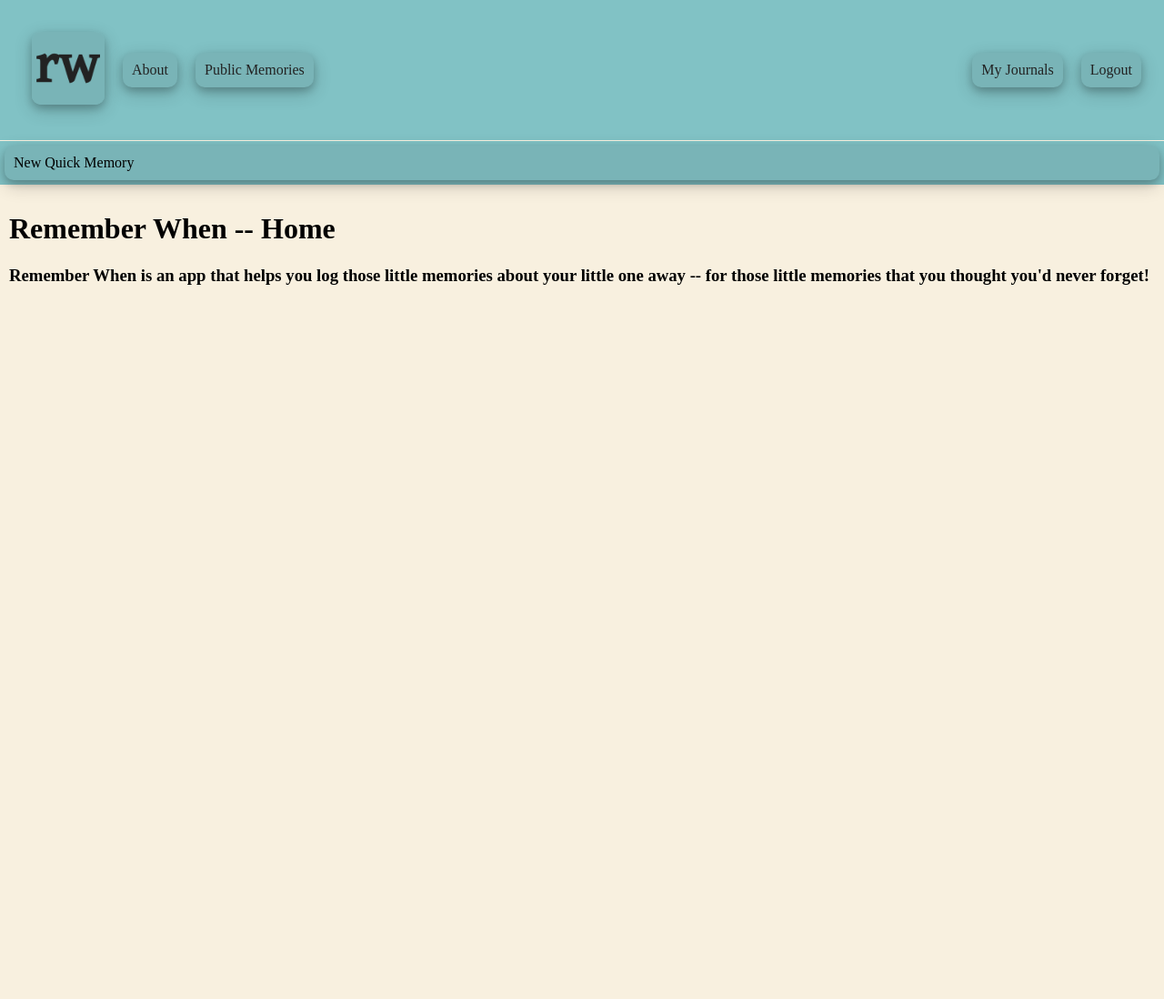
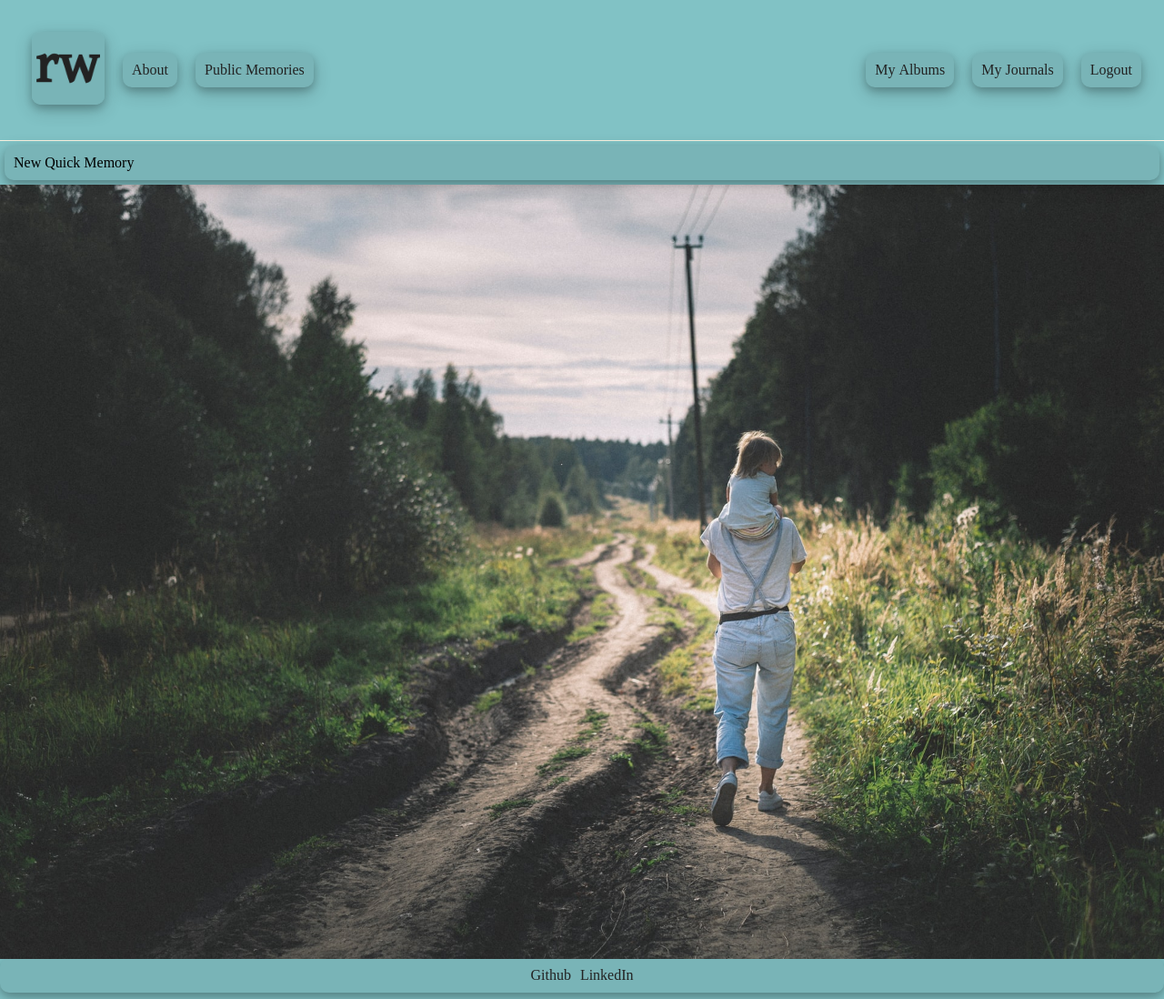
Before and after one commit to aggarabedian/remember_when, a Django app: page / in a window 1280 px wide. Shown: the whole page at 91% size. Before the commit the page ends 313 px from the top, so only its background shows below. Run offline with Django 3.2, Linux system fonts and the light colour scheme; the visitor is signed in with stand-in values (Sample User, id 1); data that the repository does not hold is empty; some web fonts are replaced.

Commit message:
Styling for home page and footer.

```diff
--- a/main_app/static/styles/main.css
+++ b/main_app/static/styles/main.css
@@ -1,4 +1,5 @@
 /* == Base == */
+
 
 body {
   background-color: #F8F0DF;
@@ -14,13 +15,14 @@ body select {
 .content {
   padding: 10px;
   font-family: 'Gentium Book Basic', serif;
+  min-height: calc(100vh - 80px);
 }
 
 a {
   text-decoration: none;
   color: #222;
+}
 
-}
 /* = Navbar = */
 .navbar_body {
   position: sticky;
@@ -76,18 +78,26 @@ a {
 
 .nav_left_link_container_about {
   padding: 10px;
-
   background-color: #79B4B7;
   box-shadow: 0 4px 8px 0 rgba(0, 0, 0, 0.2), 0 6px 20px 0 rgba(0, 0, 0, 0.19);
   border-radius: 10px;
+  transition: all .2s ease-in-out;
+}
+
+.nav_left_link_container_about:hover {
+  transform: scale(1.1);
 }
 
 .nav_left_link_container_public {
   padding: 10px;
-
   background-color: #79B4B7;
   box-shadow: 0 4px 8px 0 rgba(0, 0, 0, 0.2), 0 6px 20px 0 rgba(0, 0, 0, 0.19);
   border-radius: 10px;
+  transition: all .2s ease-in-out;
+}
+
+.nav_left_link_container_public:hover {
+  transform: scale(1.1);
 }
 
 .nav_container_right {
@@ -102,12 +112,29 @@ a {
   gap: 20px;
 }
 
+.nav_right_link_container_album_list {
+  padding: 10px;
+  background-color: #79B4B7;
+  box-shadow: 0 4px 8px 0 rgba(0, 0, 0, 0.2), 0 6px 20px 0 rgba(0, 0, 0, 0.19);
+  border-radius: 10px;
+  margin-left: -25px;
+  transition: all .2s ease-in-out;
+}
+
+.nav_right_link_container_album_list:hover {
+  transform: scale(1.1);
+}
+
 .nav_right_link_container_journal_list {
   padding: 10px;
   background-color: #79B4B7;
   box-shadow: 0 4px 8px 0 rgba(0, 0, 0, 0.2), 0 6px 20px 0 rgba(0, 0, 0, 0.19);
   border-radius: 10px;
-  margin-left: -25px
+  transition: all .2s ease-in-out;
+}
+
+.nav_right_link_container_journal_list:hover {
+  transform: scale(1.1);
 }
 
 .nav_right_link_container_logout {
@@ -115,6 +142,11 @@ a {
   background-color: #79B4B7;
   box-shadow: 0 4px 8px 0 rgba(0, 0, 0, 0.2), 0 6px 20px 0 rgba(0, 0, 0, 0.19);
   border-radius: 10px;
+  transition: all .2s ease-in-out;
+}
+
+.nav_right_link_container_logout:hover {
+  transform: scale(1.1);
 }
 
 .nav_right_link_container_register {
@@ -122,6 +154,11 @@ a {
   background-color: #79B4B7;
   box-shadow: 0 4px 8px 0 rgba(0, 0, 0, 0.2), 0 6px 20px 0 rgba(0, 0, 0, 0.19);
   border-radius: 10px;
+  transition: all .2s ease-in-out;
+}
+
+.nav_right_link_container_register:hover {
+  transform: scale(1.1);
 }
 
 .nav_right_link_container_login {
@@ -129,6 +166,11 @@ a {
   background-color: #79B4B7;
   box-shadow: 0 4px 8px 0 rgba(0, 0, 0, 0.2), 0 6px 20px 0 rgba(0, 0, 0, 0.19);
   border-radius: 10px;
+  transition: all .2s ease-in-out;
+}
+
+.nav_right_link_container_login:hover {
+  transform: scale(1.1);
 }
 
 
@@ -150,6 +192,7 @@ a {
   border-radius: 10px;
   cursor: pointer;
 }
+
 
 .slider {
   display: none;
@@ -175,6 +218,56 @@ a {
 }
 
 
+/* == Footer == */
+
+.footer_container {
+  background-color: #81c2c5;
+  height: 40px;
+  top: auto;
+  bottom: 0;
+  width: 100%;
+  padding: 5px 0 5px 0;
+  margin-top: -10px;
+}
+
+.footer_link_container {
+  background-color: #79B4B7;
+  padding: 10px;
+  box-shadow: 0 4px 8px 0 rgba(0, 0, 0, 0.2), 0 6px 20px 0 rgba(0, 0, 0, 0.19);
+  border-radius: 10px;
+  display: flex;
+  flex-direction: row;
+  justify-content: center;
+}
+
+.footer_links {
+  display: flex;
+  flex-direction: row;
+  justify-content: center;
+  gap: 10px;
+}
+
+.footer_github {
+
+}
+
+.footer_linkedin {
+
+}
+
+/* == Home Page == */
+
+.home_container {
+
+}
+
+.bg_image {
+  margin: -10px;
+}
+
+.bg_image img {
+  width: 100%;
+}
 
 /* == Journal == */
 
--- a/main_app/templates/base.html
+++ b/main_app/templates/base.html
@@ -48,14 +48,18 @@
               <img class="logo_img" src="{% static 'images/logo.png' %}" alt="logo">
             </a>
           </div>
-          <div class="nav_left_link_container_about">
-            <a href="{% url 'about' %}">About</a>
-          </div>
-          <div class="nav_left_link_container_public">
-            <a href="{% url 'public' %}">Public Memories</a>
-          </div>
+          <a href="{% url 'about' %}">
+            <div class="nav_left_link_container_about">
+              About
+            </div>
+          </a>
+
+          <a href="{% url 'public' %}">
+            <div class="nav_left_link_container_public">
+              Public&nbsp;Memories
+            </div>
+        </a>
         </div>
-
       </div>
 
       <div class="nav_container_right">
@@ -64,9 +68,14 @@
         {% if user.is_authenticated %}
 
             <div class="nav_right_link_container">
+              <a href="{% url 'albums_list' %}">
+                <div class="nav_right_link_container_album_list">
+                  My&nbsp;Albums
+                </div>
+              </a>
               <a href="{% url 'journal_list' %}">
                 <div class="nav_right_link_container_journal_list">
-                  My Journals
+                  My&nbsp;Journals
                 </div>
               </a>
               <a href="{% url 'logout' %}">
@@ -135,5 +144,19 @@
   <div class="content">
     {% block content %}{% endblock content %}
   </div>
+  <footer>
+    <div class="footer_container">
+      <div class="footer_link_container">
+        <div class="footer_links">
+          <div class="footer_github">
+            <a href="https://github.com/aggarabedian">Github</a>
+          </div>
+          <div class="footer_linkedin">
+            <a href="https://www.linkedin.com/in/abraham-garabedian/">LinkedIn</a>
+          </div>
+        </div>
+      </div>
+    </div>
+  </footer>
 </body>
 </html>
--- a/main_app/templates/home.html
+++ b/main_app/templates/home.html
@@ -3,7 +3,13 @@
 {% block title %}Home{% endblock title %}
 
 {% block content %}
-  <h1>Remember When -- Home</h1>
 
-  <h3>Remember When is an app that helps you log those little memories about your little one away -- for those little memories that you thought you'd never forget!</h3>
+<div class="home_container">
+  <div class="bg_image">
+    <img src="../../static/images/bg.jpg" alt="">
+  </div>
+</div>
+
+
+
 {% endblock content %}
```
Also changed, not shown: main_app/static/images/bg.jpg (added), main_app/static/images/default.png (deleted), main_app/static/images/old_logo.png (deleted).
